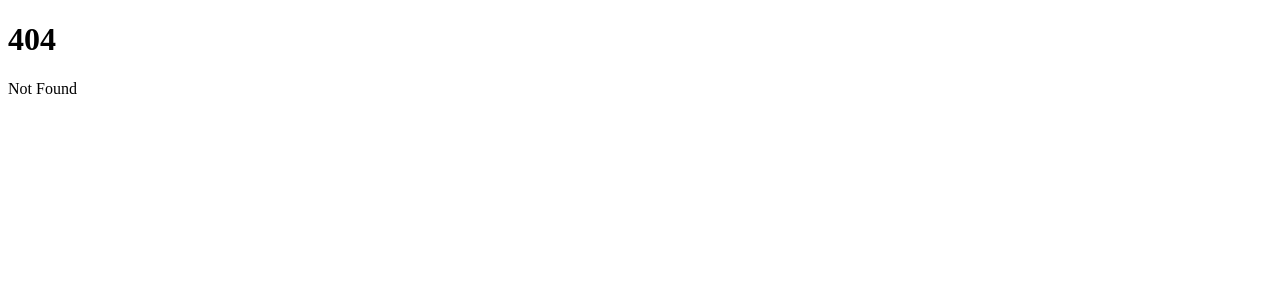
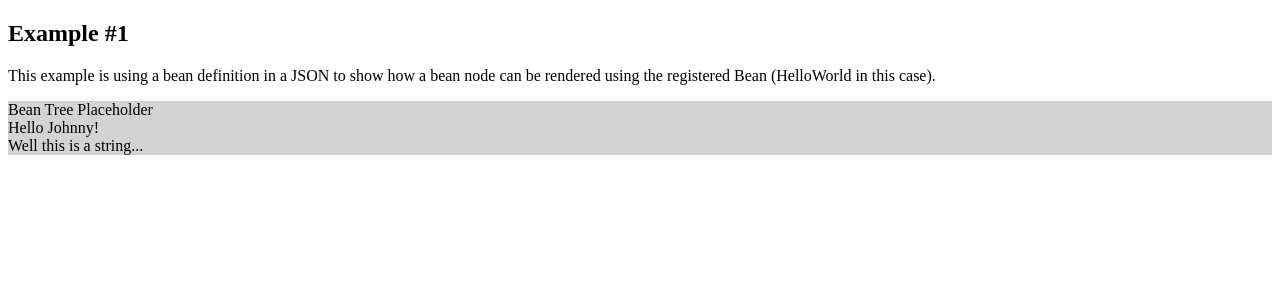
Before and after one commit to jarecsni/beantree, a SvelteKit app: page /examples/three in a window 1280 px wide. Before the commit this address had no page. Shown: the top 300 px of the page. Built offline with nearby package versions, Linux system fonts and the light colour scheme.

Commit message:
Add Example 3 to hold the bean tree explorer

```diff
--- /dev/null
+++ b/src/lib/beans/BeanTreeExplorer.svelte
@@ -0,0 +1,2 @@
+
+Bean Tree Placeholder
--- a/src/routes/+page.svelte
+++ b/src/routes/+page.svelte
@@ -2,3 +2,5 @@
 <a href="/examples/one">One</a>
 
 <a href="/examples/two">Two</a>
+
+<a href="/examples/three">Three</a>
--- /dev/null
+++ b/src/routes/examples/three/+page.svelte
@@ -0,0 +1,25 @@
+
+<h2>Example #1</h2>
+<p>
+    This example is using a bean definition in a JSON to show how a bean node can be rendered using the registered
+    Bean (HelloWorld in this case).
+</p>
+
+<div class="content">
+    <BeanTreeExplorer/>
+    <GenericBean {bean}/>
+</div>
+
+<script lang="ts">
+	import BeanTreeExplorer from '$lib/beans/BeanTreeExplorer.svelte';
+	import GenericBean from '$lib/beans/GenericBean.svelte';
+    import {init} from '../../../application';
+    import bean from './example2.json';
+    init();
+</script>
+
+<style>
+    .content {
+        background: lightgray
+    }
+</style>
--- /dev/null
+++ b/src/routes/examples/three/example2.json
@@ -0,0 +1,18 @@
+{
+    "bean": "SlotContainer",
+    "instanceId": "mySlot",
+    "children": [
+        {
+            "bean": "HelloWorld",
+            "instanceId": "bean1",
+            "state": {"value": "Johnny"}
+        },
+        {
+            "bean": "StringBean",
+            "instanceId": "bean2",
+            "props": {
+                "text": "Well this is a string..."
+            }
+        }
+    ]
+}
```
